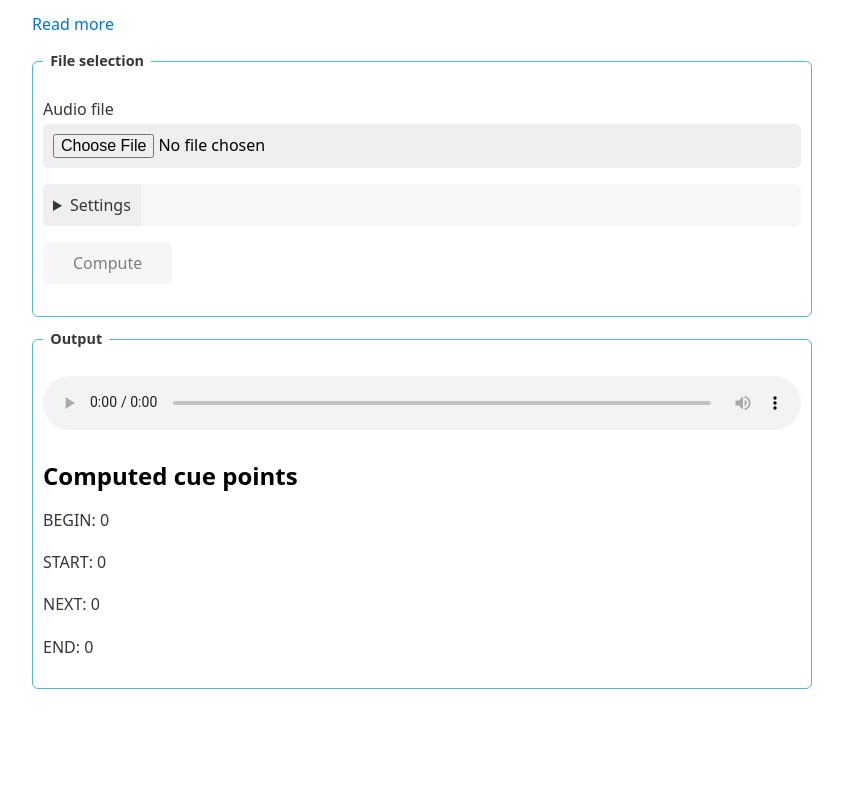
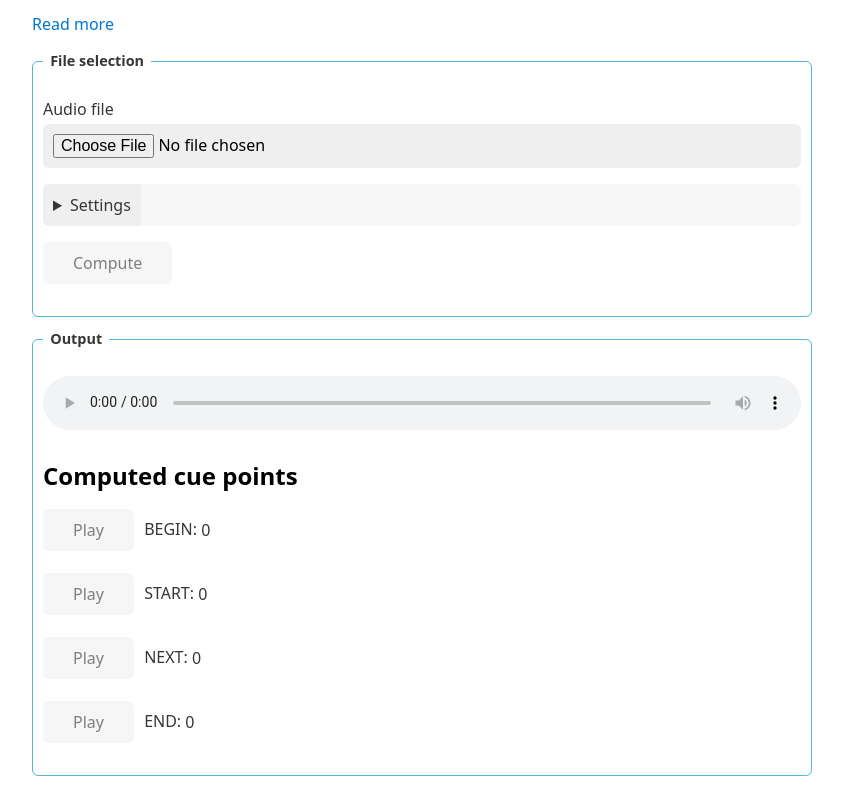
Before and after one commit to christophermh44/radio-snippets, a plain HTML site: page cue-points/index.html in a window 1280 px wide. Shown: the part 137-933 px from the top of the page, without its empty margins (218-1061 px from the left). Before the commit the page ends 846 px from the top, so only its background shows below. Drawn offline with Linux system fonts and the light colour scheme.

Commit message:
Add play buttons for cue points

```diff
--- a/cue-points/app.js
+++ b/cue-points/app.js
@@ -4,6 +4,7 @@ let app = new Vue({
     ctx: new AudioContext,
     file: null,
     computing: false,
+    found: false,
     cue: {
       begin: 0.0,
       start: 0.0,
@@ -114,7 +115,13 @@ let app = new Vue({
       this.cue.next = duration - this.cue.next
       this.cue.end = duration - this.cue.end
       this.computing = false
+      this.found = true
       this.$forceUpdate()
+    },
+
+    playAt(cue) {
+      this.$refs.audio.currentTime = cue
+      this.$refs.audio.play()
     },
 
     compute() {
--- a/cue-points/index.html
+++ b/cue-points/index.html
@@ -99,21 +99,25 @@
         <h2>Computed cue points</h2>
 
         <p>
+            <button type="button" :disabled="!found" @click="playAt(cue.begin)">Play</button>
             <label for="BEGIN">BEGIN:</label>
             <output id="BEGIN" v-text="computing ? 'Computing…' : cue.begin"></output>
         </p>
 
         <p>
+            <button type="button" :disabled="!found" @click="playAt(cue.start)">Play</button>
             <label for="START">START:</label>
             <output id="START" v-text="computing ? 'Computing…' : cue.start"></output>
         </p>
 
         <p>
+            <button type="button" :disabled="!found" @click="playAt(cue.next)">Play</button>
             <label for="NEXT">NEXT:</label>
             <output id="NEXT" v-text="computing ? 'Computing…' : cue.next"></output>
         </p>
 
         <p>
+            <button type="button" :disabled="!found" @click="playAt(cue.end)">Play</button>
             <label for="END">END:</label>
             <output id="END" v-text="computing ? 'Computing…' : cue.end"></output>
         </p>
```
